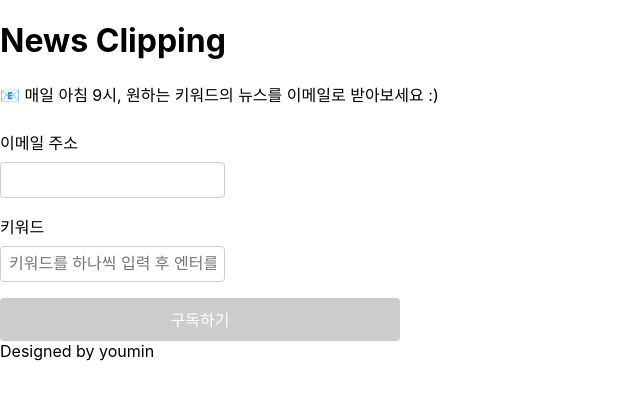
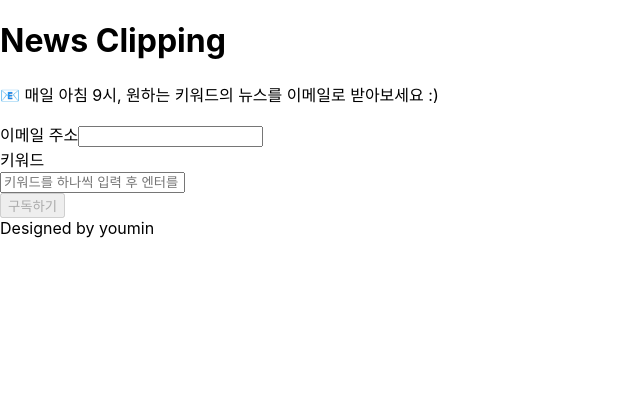
Before and after one commit to youminlee/news-clipping, a Next.js app: page / in a window 1280 px wide. Shown: the top 400 px of the page, without its empty margins (0-640 px from the left). Built offline with nearby package versions, Linux system fonts and the light colour scheme.

Commit message:
fix: center layout and clean up global styles

```diff
--- a/app/globals.css
+++ b/app/globals.css
@@ -1,60 +1,20 @@
 /* app/globals.css */
 
+/* 전체 페이지 기본 세팅 */
 html,
 body {
   padding: 0;
   margin: 0;
+  height: 100%;
   font-family: -apple-system, BlinkMacSystemFont, Segoe UI, Roboto, Oxygen,
     Ubuntu, Cantarell, Fira Sans, Droid Sans, Helvetica Neue, sans-serif;
   background-color: #ffffff;
   color: #000000;
 }
 
+/* 모든 요소 box-sizing 설정 */
 * {
   box-sizing: border-box;
 }
-/* 입력 폼 스타일 */
-form {
-  display: flex;
-  flex-direction: column;
-  gap: 1rem;
-  max-width: 400px;
-  margin-top: 1.5rem;
-}
 
-label {
-  display: flex;
-  flex-direction: column;
-  font-weight: 500;
-  margin-bottom: 0.5rem;
-}
-
-input[type="text"],
-input[type="email"] {
-  padding: 0.5rem;
-  font-size: 1rem;
-  border: 1px solid #ccc;
-  border-radius: 4px;
-}
-
-button {
-  padding: 0.6rem 1rem;
-  font-size: 1rem;
-  background-color: #444;
-  color: white;
-  border: none;
-  border-radius: 4px;
-  cursor: pointer;
-}
-
-button:disabled {
-  background-color: #ccc;
-  cursor: not-allowed;
-}
-
-.footer {
-  margin-top: 3rem;
-  font-size: 0.875rem;
-  color: #888;
-  text-align: left;
-}
+/* Tailwind 중심이므로 나머지 스타일은 컴포넌트 내부에서 className으로 제어 */
```
